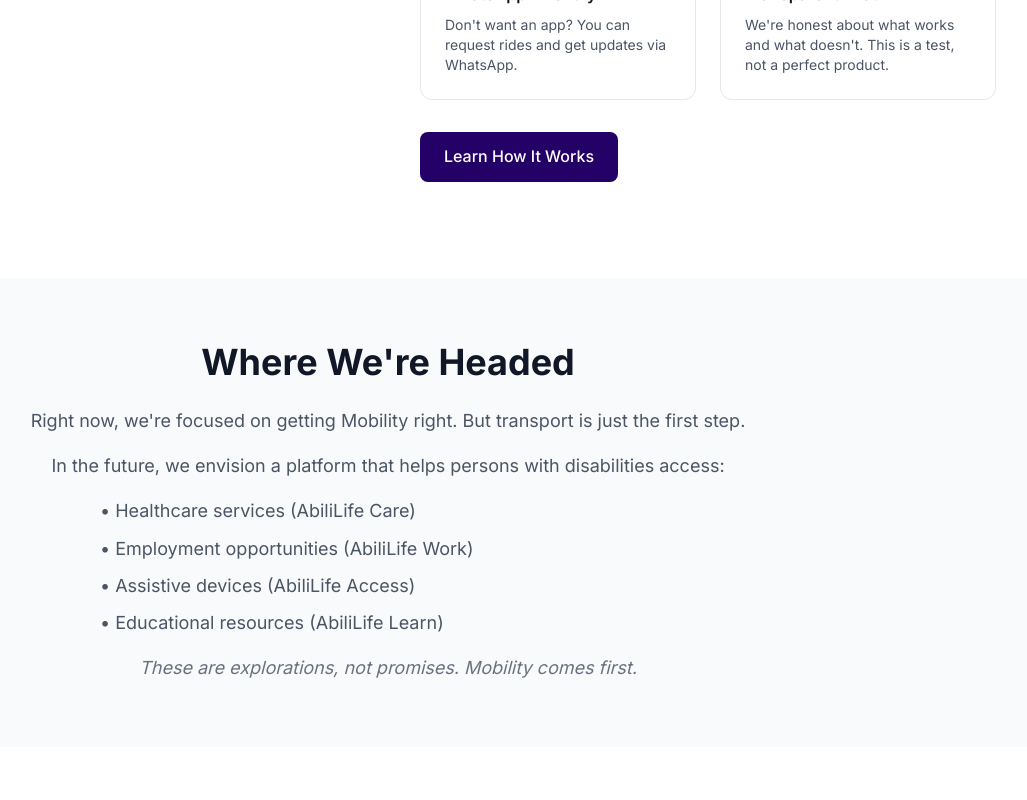
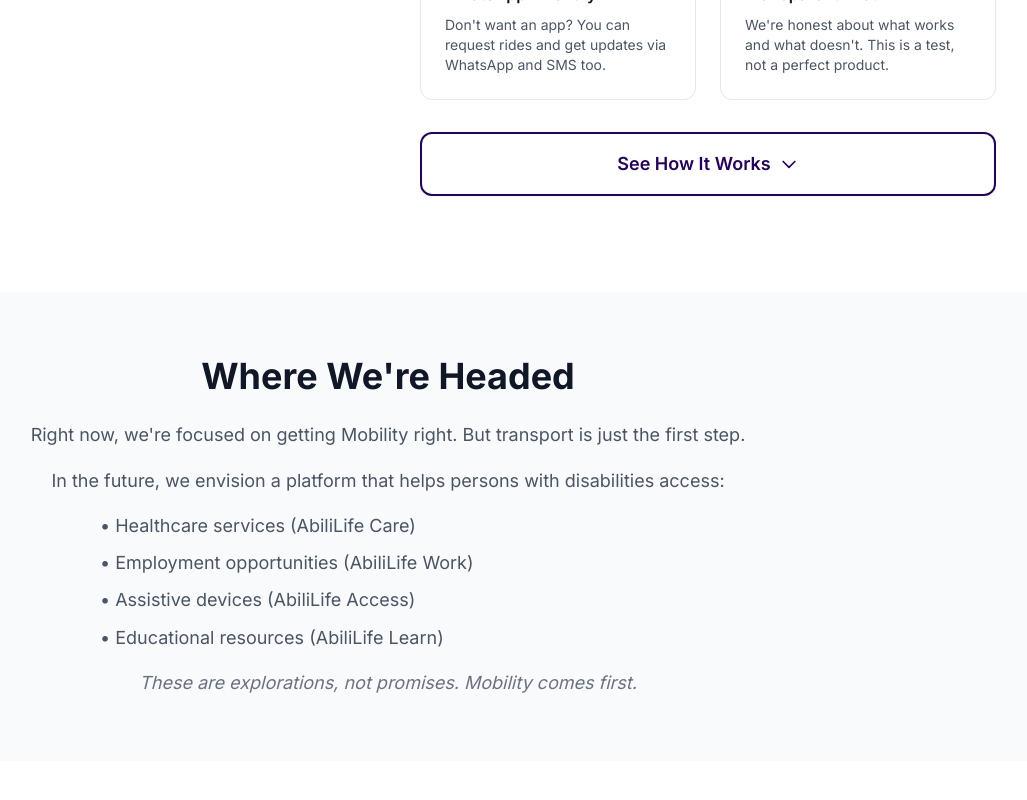
Before and after one commit to AbiliLife/AbiliLife_Landing_Page, a React (Vite) app: page / in a window 1280 px wide. Shown: the part 2660-3460 px from the top of the page, without its empty margins (252-1279 px from the left). Built offline with nearby package versions, Linux system fonts and the light colour scheme.

Commit message:
refactor: update WhatsApp description and enhance button styling in ProblemSolution component

```diff
--- a/src/components/ProblemSolution.tsx
+++ b/src/components/ProblemSolution.tsx
@@ -16,7 +16,7 @@
         {
             icon: Phone,
             title: 'WhatsApp-Friendly',
-            description: 'Don\'t want an app? You can request rides and get updates via WhatsApp.'
+            description: 'Don\'t want an app? You can request rides and get updates via WhatsApp and SMS too.'
         },
         {
             icon: Shield,
@@ -104,9 +104,12 @@
                         <div className="mt-8">
                             <a
                                 href="#how-it-works"
-                                className="inline-block bg-primary text-white px-6 py-3 rounded-lg font-medium hover:bg-primary/90 transition-colors focus:outline-none focus:ring-2 focus:ring-primary focus:ring-offset-2"
+                                className="border-2 border-primary text-primary px-8 py-4 rounded-xl font-semibold text-lg hover:bg-primary hover:text-white hover:shadow-xl hover:scale-105 transition-all duration-300 focus:outline-none focus:ring-2 focus:ring-primary focus:ring-offset-2 flex items-center justify-center gap-2"
                             >
-                                Learn How It Works
+                                See How It Works
+                                <svg className="w-5 h-5" fill="none" stroke="currentColor" viewBox="0 0 24 24">
+                                    <path strokeLinecap="round" strokeLinejoin="round" strokeWidth={2} d="M19 9l-7 7-7-7" />
+                                </svg>
                             </a>
                         </div>
                     </motion.div>
```
